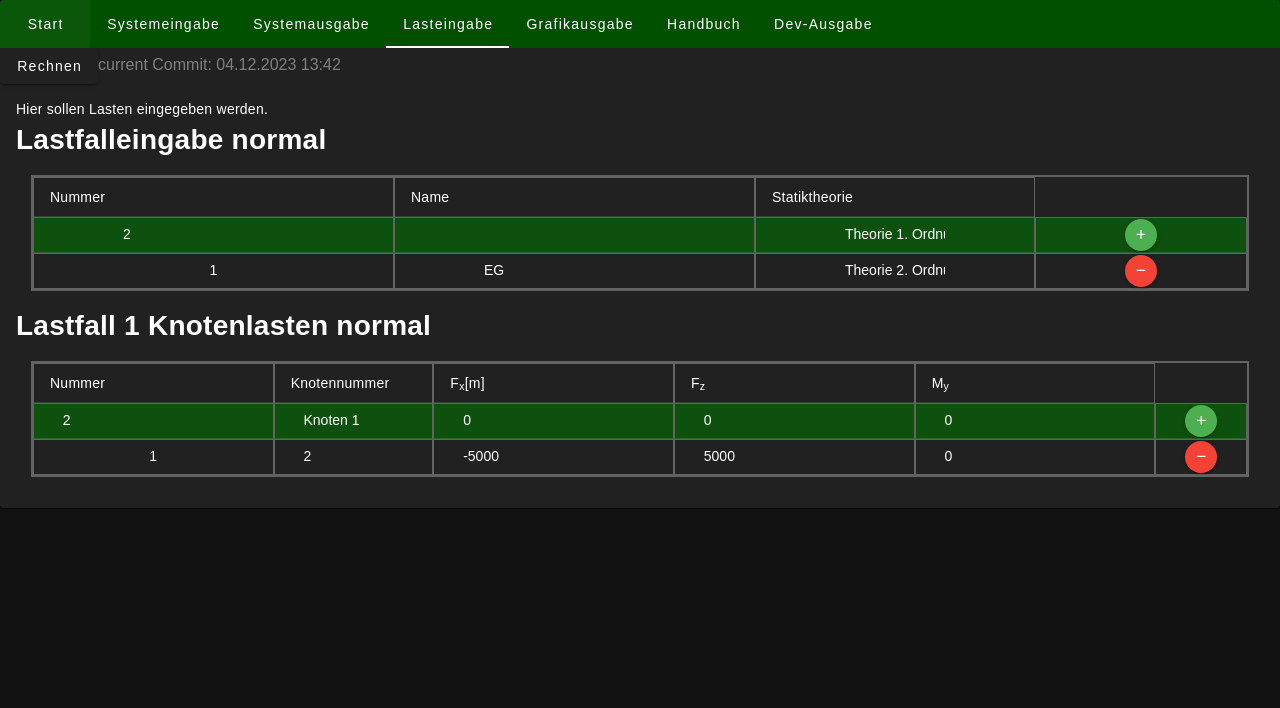
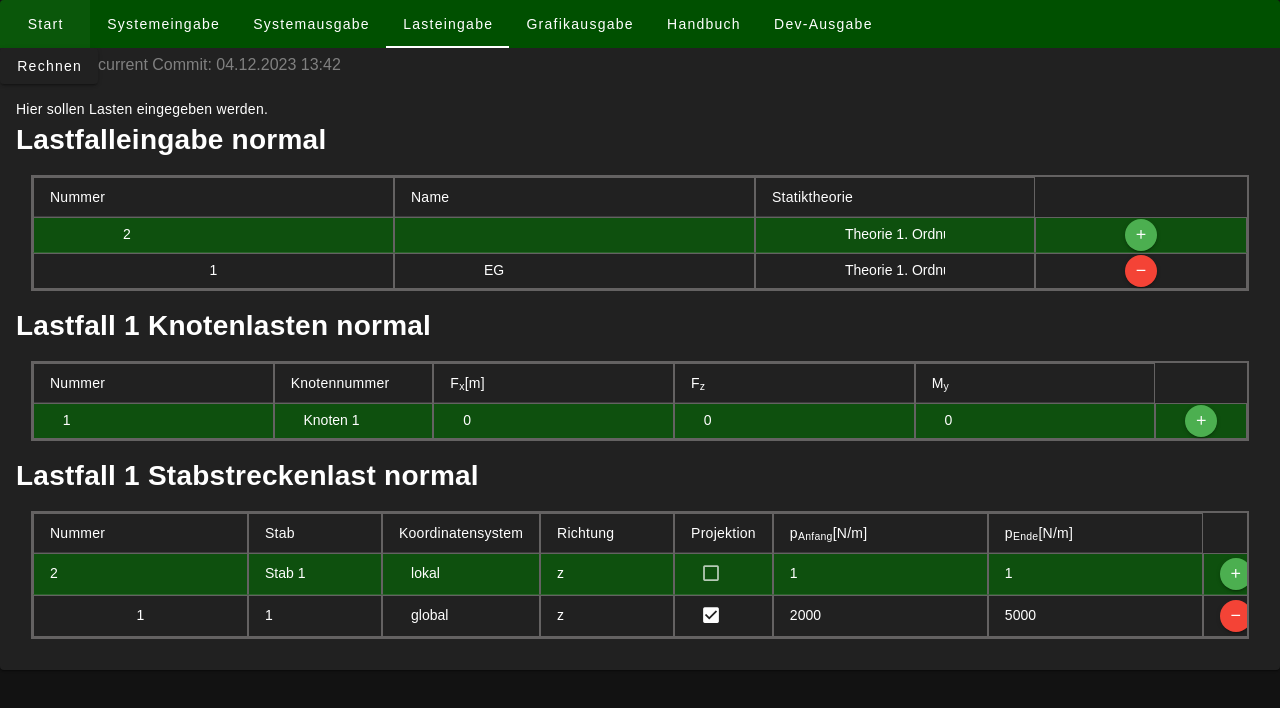
Before and after one commit to adrischu/Masterarbeit, a Vue app: page / in a window 1280 px wide. Both pictures are taken after a click on the tab "Lasteingabe". Shown: the top 708 px of the page. Built offline with nearby package versions, Linux system fonts and the light colour scheme.

Commit message:
fixed build error

```diff
--- a/src/App.vue
+++ b/src/App.vue
@@ -86,7 +86,7 @@
 
  const systemStore = useSystemStore()
 
- //Starttab ist immer erster Tab
+ //Starttab ist beim Neuladen immer offen
  let tab = ref<String>("start")
 
  //SETUP eines vorgeladenen Modells
@@ -111,13 +111,18 @@
  //Setup eines vorgeladenen Modells
  //QS+Mat: IPE360 - Stahl
  //System Kragarm 10m
+ //Last: 5kN/m
  systemStore.system = new System()
  systemStore.system.addStatikobjekt("Lager", [1, true, true, true, 0, 0, 0], -1)
  systemStore.system.addStatikobjekt("Knoten", [1, 0, 0, 1], -1)
- systemStore.system.addStatikobjekt("Knoten", [2, 10, 0, 0], -1)
+ systemStore.system.addStatikobjekt("Knoten", [2, 10, 5, 0], -1)
  systemStore.system.addStatikobjekt("Material", [1, "S235", 210000000000], -1)
- systemStore.system.addStatikobjekt("Querschnitt", [1, "IPE360", 1, 0.007273, 0.00016266], -1)
+ systemStore.system.addStatikobjekt("Querschnitt", [1, "IPE360", 1, 0.00721, 0.00016113], -1)
  systemStore.system.addStatikobjekt("Stab", [1, 1, 2, 1, 0, 0, 10], -1)
- systemStore.system.addStatikobjekt("Lastfall", [1, "EG", Theorie.Theorie_2_trig], -1)
- systemStore.system.addStatikobjekt("Knotenlast", [1, 2, -5000, 5000, 0], 1)
+ systemStore.system.addStatikobjekt("Lastfall", [1, "EG", Theorie.Theorie_1], -1)
+ systemStore.system.addStatikobjekt(
+  "StablastStreckenlast",
+  [1, 1, "global", "z", true, 2000, 5000],
+  1,
+ )
 </script>
--- /dev/null
+++ b/src/components/tabellen/TabelleStablastStreckenlast.vue
@@ -0,0 +1,24 @@
+<template>
+ <h1>Lastfall {{ lastfall.Nummer }} Stabstreckenlast normal</h1>
+ <TabelleTemplate
+  :objectlist="StablastListeStreckenlast"
+  :createNewObject="newStablastStreckenlast"
+  :lastfallnummer="lastfall.Nummer"
+ />
+</template>
+
+<script setup lang="ts">
+ import TabelleTemplate from "./TabelleTemplate.vue"
+ import Lastfall from "@/typescript/classes/Lastfall"
+ import StablastStreckenlast from "@/typescript/classes/StablastStreckenlast"
+
+ const props = defineProps<{
+  lastfall: Lastfall
+ }>()
+
+ const StablastListeStreckenlast = props.lastfall.StablastListeStreckenlast
+
+ const newStablastStreckenlast = function (index: number) {
+  return new StablastStreckenlast(index)
+ }
+</script>
--- a/src/components/views/ViewLasteingabe.vue
+++ b/src/components/views/ViewLasteingabe.vue
@@ -3,16 +3,25 @@
  <TabelleLastfall />
 
  <TabelleKnotenlast
-  v-for="lastfall in systemStore.system.Lastfallliste"
+  v-for="lastfall in system.Lastfallliste"
+  :key="lastfall.Nummer"
+  :lastfall="lastfall"
+ />
+
+ <TabelleStablastStreckenlast
+  v-for="lastfall in system.Lastfallliste"
   :key="lastfall.Nummer"
   :lastfall="lastfall"
  />
 </template>
 
 <script setup lang="ts">
+ import type System from "@/typescript/classes/System"
  import TabelleLastfall from "../tabellen/TabelleLastfall.vue"
  import TabelleKnotenlast from "../tabellen/TabelleKnotenlast.vue"
+ import TabelleStablastStreckenlast from "../tabellen/TabelleStablastStreckenlast.vue"
  import { useSystemStore } from "@/stores/SystemStore"
 
  const systemStore = useSystemStore()
+ const system: System = systemStore.system
 </script>
--- a/src/stores/SystemStore.ts
+++ b/src/stores/SystemStore.ts
@@ -1,9 +1,9 @@
-import System from '@/typescript/classes/System'
-import { defineStore } from 'pinia'
+import System from "@/typescript/classes/System"
+import { defineStore } from "pinia"
 
-export const useSystemStore = defineStore('systemStore', {
-  state: () => ({
-    system: new System() as System
-  }),
-  getters: {}
+export const useSystemStore = defineStore("systemStore", {
+ state: () => ({
+  system: new System() as System,
+ }),
+ getters: {},
 })
--- a/src/typescript/berechnungen.ts
+++ b/src/typescript/berechnungen.ts
@@ -162,9 +162,17 @@ function randbedingungenEinarbeiten(system: System, lastfall: Lastfall) {
 
 function lastvektorAufstellen(system: System, lastfall: Lastfall) {
  const tempLastvektor: number[] = Array(system.Freiheitsgrade).fill(0)
+ //Knotenlasten
  lastfall.Knotenlastliste.forEach((knotenlast) => {
   for (let i = 0; i <= 2; i++) {
    tempLastvektor[knotenlast.Knoten!.Inzidenzen[i]] += knotenlast.Lastvektor[i]
+  }
+ })
+
+ //Stablasten
+ lastfall.StablastListeStreckenlast.forEach((streckenlast) => {
+  for (let i = 0; i <= 5; i++) {
+   tempLastvektor[streckenlast.Stab!.Inzidenzen[i]] += streckenlast.Knotenersatzlasten[i]
   }
  })
 
--- /dev/null
+++ b/src/typescript/classes/InterfaceStablast.ts
@@ -0,0 +1,3 @@
+export interface isStablast {
+ Nummer: number
+}
--- a/src/typescript/classes/Lastfall.ts
+++ b/src/typescript/classes/Lastfall.ts
@@ -2,6 +2,7 @@ import { Theorie } from "../enumerations"
 import type Balkenelement from "./Balkenelement"
 import type { isStatikobjekt } from "./InterfaceStatikobjekt"
 import type Knotenlast from "./Knotenlast"
+import type StablastStreckenlast from "./StablastStreckenlast"
 
 export default class Lastfall implements isStatikobjekt {
  //folgende Werte werden bei Erstellung eines Knotens definiert.
@@ -9,6 +10,7 @@ export default class Lastfall implements isStatikobjekt {
  Name: string
  Theorie: Theorie
  Knotenlastliste: Knotenlast[]
+ StablastListeStreckenlast: StablastStreckenlast[]
  //folgende Werte werden erst bei Berechnung definiert.
  Elementliste: Balkenelement[]
  Lastvektor: number[]
@@ -22,6 +24,7 @@ export default class Lastfall implements isStatikobjekt {
   this.Name = ""
   this.Theorie = Theorie.Theorie_1
   this.Knotenlastliste = []
+  this.StablastListeStreckenlast = []
   this.Lastvektor = []
   this.Verformungsvektor_kurz = []
   this.Verformungsvektor_lang = []
--- a/src/typescript/classes/Stab.ts
+++ b/src/typescript/classes/Stab.ts
@@ -48,7 +48,7 @@ export default class Stab implements isStatikobjekt {
   return this.Stabvektor.length
  }
 
- private get Stabvektor(): Vector {
+ get Stabvektor(): Vector {
   const stabVektor: Vector = new Vector(
    this.Endknoten!.Koordinaten!.x - this.Anfangsknoten!.Koordinaten!.x,
    this.Endknoten!.Koordinaten!.z - this.Anfangsknoten!.Koordinaten!.z,
@@ -151,4 +151,20 @@ export default class Stab implements isStatikobjekt {
    },
   ]
  }
+
+ //Gibt die 6x6 Transformationsmatrix für ein Element
+ //mit der Stabdrehung alpha[rad] zurück.
+ get T(): number[][] {
+  const sin = Math.sin
+  const cos = Math.cos
+  const alpha = this.Winkel
+  return [
+   [cos(alpha), sin(alpha), 0, 0, 0, 0],
+   [-sin(alpha), cos(alpha), 0, 0, 0, 0],
+   [0, 0, 1, 0, 0, 0],
+   [0, 0, 0, cos(alpha), sin(alpha), 0],
+   [0, 0, 0, -sin(alpha), cos(alpha), 0],
+   [0, 0, 0, 0, 0, 1],
+  ]
+ }
 }
--- /dev/null
+++ b/src/typescript/classes/StablastStreckenlast.ts
@@ -0,0 +1,184 @@
+import { useSystemStore } from "@/stores/SystemStore"
+import type { isStablast } from "./InterfaceStablast"
+import type { isStatikobjekt } from "./InterfaceStatikobjekt"
+import Stab from "./Stab"
+import { matMultiplyMat, matMultiplyVec, matTrans } from "../matrix"
+
+//Stabtrapezlast
+export default class StablastStreckenlast implements isStatikobjekt, isStablast {
+ Nummer: number
+ Lastfallnummer: number
+ Stabnummer: number
+ Stab: Stab | null
+ Koordinatensystem: string //Ob auf globale Richtung oder lokale Richtung bezogen.
+ Richtung: string //ob x- oder z-Richtung
+ Projektion: boolean //Ob Projektiert oder auf wahre Stablänge gerechnet.
+ pl: number //Lastgröße am Stabanfang
+ pr: number //Lastgröße am Stabende
+
+ constructor(Nummer: number = 1) {
+  this.Nummer = Nummer
+  this.Lastfallnummer = 0
+  this.Stabnummer = 1
+  this.Stab = null
+  this.Koordinatensystem = "lokal"
+  this.Richtung = "z"
+  this.Projektion = false
+  this.pl = 1
+  this.pr = 1
+ }
+
+ get values() {
+  return [
+   this.Nummer,
+   this.Stabnummer,
+   this.Koordinatensystem,
+   this.Richtung,
+   this.Projektion,
+   this.pl,
+   this.pr,
+  ]
+ }
+
+ set values([Nummer, Stabnummer, Koordinatensystem, Richtung, Projektion, pl, pr]: [
+  Nummer: number,
+  Stabnummer: number,
+  Koordinatensystem: string,
+  Richtung: string,
+  Projektion: boolean,
+  pl: number,
+  pr: number,
+ ]) {
+  this.Nummer = Nummer
+  this.Stabnummer = Stabnummer
+  this.Koordinatensystem = Koordinatensystem
+  this.Richtung = Richtung
+  this.Projektion = Projektion
+  this.pl = pl
+  this.pr = pr
+ }
+
+ get lokaleLastwerte(): number[] {
+  //Rechnet die eingegebene Last in eine Kombination aus einer Trapezlast in lokaler z-Achse
+  //und einer Trapezlast in lokaler x-Achse.
+  //Somit können Schneider-Formeln angewandt werden.
+  const sina = Math.sin(this.Stab!.Winkel)
+  const cosa = Math.cos(this.Stab!.Winkel)
+
+  const p = [0, 0, 0, 0] //[pxAnfang, pxEnde, pzAnfang,  pzEnde]
+  //p[0]: Lastwert links von Streckenlast lokal in x
+  //p[1]: Lastwert rechts von Streckenlast lokal in x
+  //p[2]: Lastwert links von Streckenlast lokal in z
+  //p[3]: Lastwert rechts von Streckenlast lokal in z
+
+  if (this.Koordinatensystem === "global" && this.Richtung === "x") {
+   //global x
+   //Positive Lasten wirken unabhängig der Staborientierung in positiv global x ("rechts")
+   p[0] = this.pl * cosa
+   p[1] = this.pr * cosa
+   p[2] = this.pl * -sina
+   p[3] = this.pr * -sina
+  } else if (this.Koordinatensystem === "global" && this.Richtung === "z") {
+   //global z
+   ////Positive Lasten wirken unabhängig der Staborientierung in positiv global z ("unten")
+   p[0] = this.pl * sina
+   p[1] = this.pr * sina
+   p[2] = this.pl * cosa
+   p[3] = this.pr * cosa
+  } else if (this.Koordinatensystem === "lokal" && this.Richtung === "x") {
+   //lokal x (Projektion wird hier ignoriert)
+   //Lastrichtung ist abhängig von der Staborientierung (Richtung: positiv lokal x)
+   p[0] = this.pl
+   p[1] = this.pr
+  } else if (this.Koordinatensystem === "lokal" && this.Richtung === "z") {
+   //lokal z (Projektion wird hier ignoriert)
+   //Lastrichtung ist abhängig von der Staborientierung (Richtung: positiv lokal z)
+   p[2] = this.pl
+   p[3] = this.pr
+  }
+
+  //Im Falle einer projezierten Last wird der Lastwert abhängig der Richtung reduziert.
+  //Gilt nur für Lasten in globaler Richtung da es lokal keine Projektion gibt.
+  if (this.Projektion && this.Koordinatensystem === "global") {
+   let reduktion: number
+   if (this.Richtung === "x") {
+    reduktion = Math.abs(sina)
+   } else {
+    reduktion = Math.abs(cosa)
+   }
+   p[0] *= reduktion
+   p[1] *= reduktion
+   p[2] *= reduktion
+   p[3] *= reduktion
+  }
+
+  return p
+ }
+
+ get Knotenersatzlasten(): number[] {
+  const p = this.lokaleLastwerte //[pxAnfang, pxEnde, pzAnfang,  pzEnde]
+  //Auflager und Einspannmomente für beidseitig eingespannten Träger
+  //Schneider Auflager 23 4.8
+  const l = this.Stab!.Länge
+  const lokKräfte = [
+   (0.35 * p[0] + 0.15 * p[1]) * l, //Linke Auflagerkraft für Last in x
+   (0.35 * p[2] + 0.15 * p[3]) * l, //Linke Auflagerkraft für Last in z
+   -((1.5 * p[2] + p[3]) * l * l) / 30, //Linkes Auflagermoment für Last in z
+   (0.15 * p[0] + 0.35 * p[1]) * l, //Rechte Auflagerkraft für Last in x
+   (0.15 * p[2] + 0.35 * p[3]) * l, //Rechte Auflagerkraft für Last in z
+   ((p[2] + 1.5 * p[3]) * l * l) / 30, //Rechtes Auflagermoment für Last in z
+  ]
+
+  //Umrechnung von lokalem Koordinatensystem in globales Koordinatensystem
+  const erslast = matMultiplyVec(matTrans(this.Stab!.T), lokKräfte)!
+
+  return erslast
+ }
+
+ get header() {
+  const systemStore = useSystemStore()
+  return [
+   { title: "Nummer", value: this.Nummer, inputType: "fixed", inputFormat: "number" },
+   {
+    title: "Stab",
+    value: this.Stabnummer,
+    inputType: "select",
+    selectListKeys: systemStore.system.Stabliste.map((stab) => `Stab ${stab.Nummer}`),
+    selectListValues: systemStore.system.Stabliste.map((stab) => stab.Nummer),
+   },
+   {
+    title: "Koordinatensystem",
+    value: this.Koordinatensystem,
+    inputType: "select",
+    selectListKeys: ["lokal", "global"],
+    selectListValues: ["lokal", "global"],
+   },
+   {
+    title: "Richtung",
+    value: this.Richtung,
+    inputType: "select",
+    selectListKeys: ["x", "z"],
+    selectListValues: ["x", "z"],
+   },
+   {
+    title: "Projektion",
+    value: this.Projektion,
+    inputType: "checkbox",
+   },
+   {
+    title: "p<sub>Anfang</sub>",
+    value: this.pl,
+    inputType: "input",
+    inputFormat: "number",
+    unit: "N/m",
+   },
+   {
+    title: "p<sub>Ende</sub>",
+    value: this.pl,
+    inputType: "input",
+    inputFormat: "number",
+    unit: "N/m",
+   },
+  ]
+ }
+}
```
Also changed, not shown: src/typescript/classes/System.ts (+15 -1 lines).
